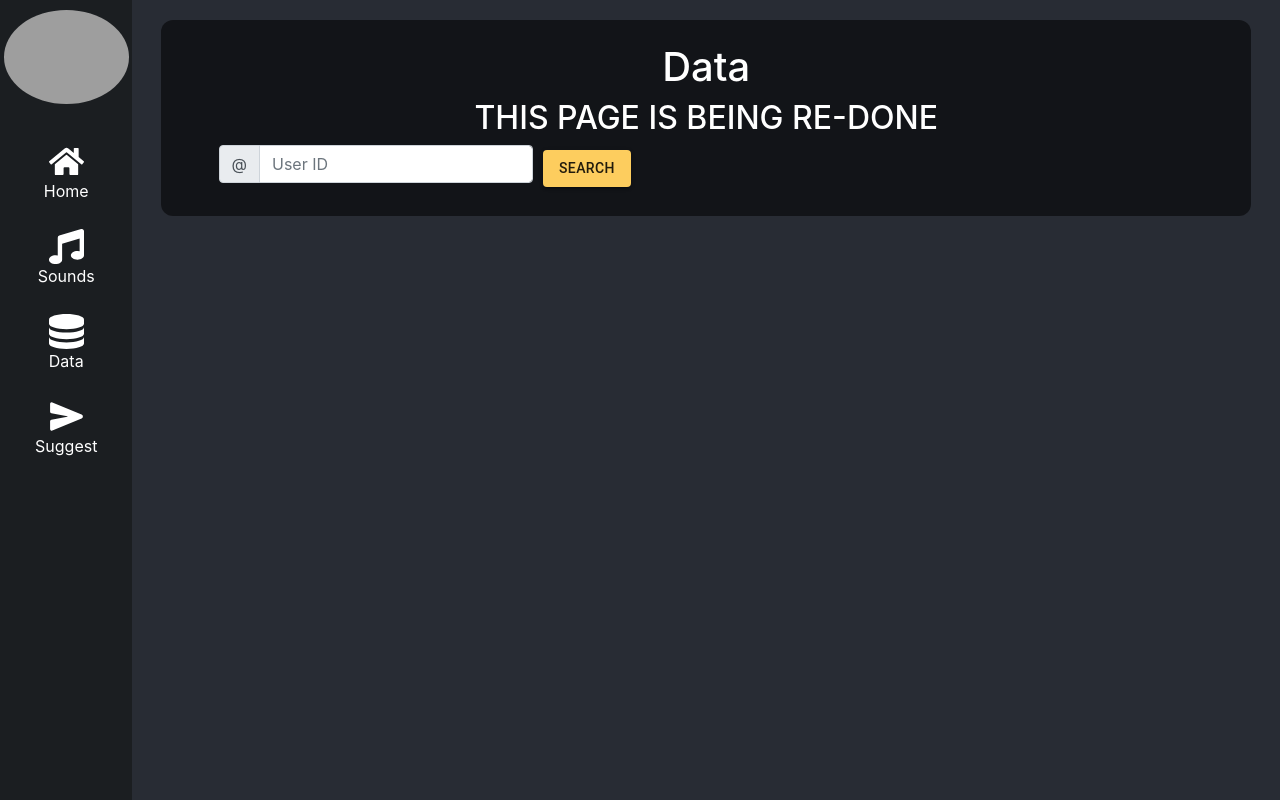
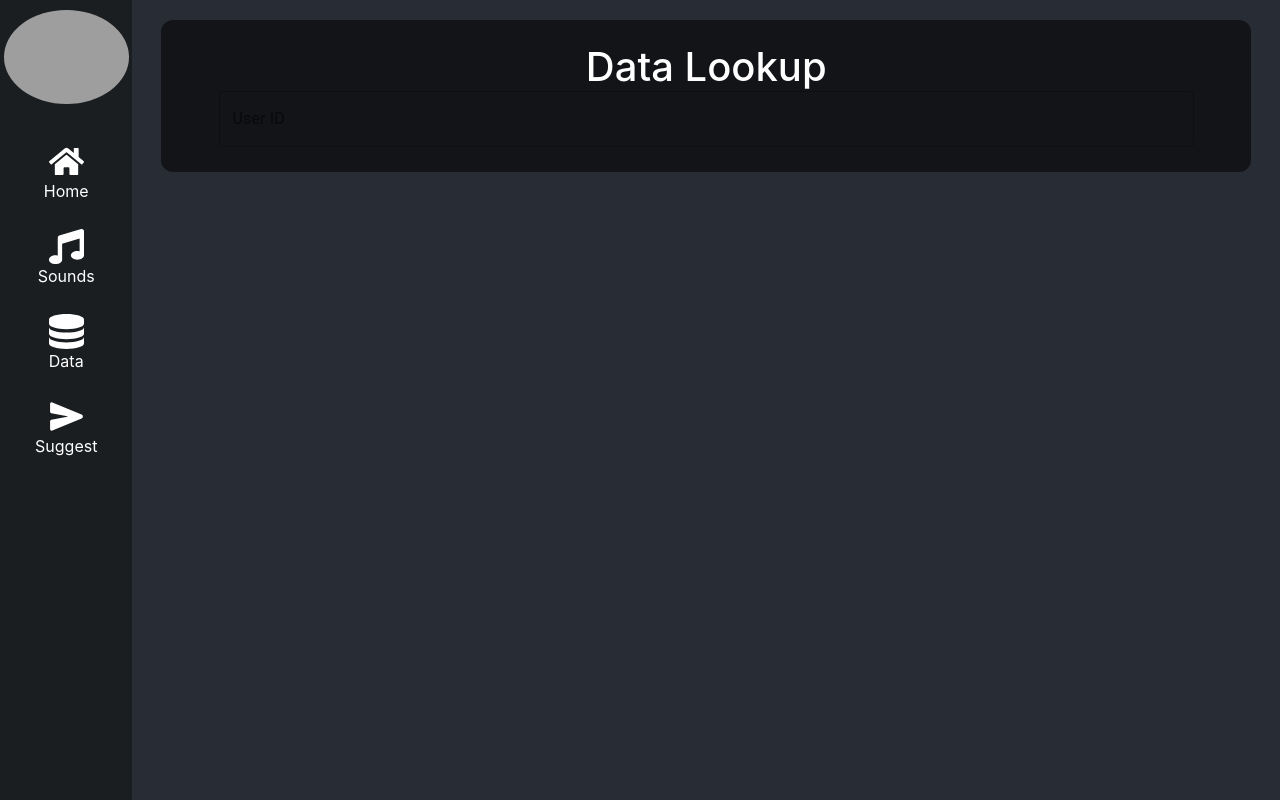
Before and after one commit to BenPVandenberg/TaP-Discord-Bot, a React (Create React App) app in the folder envy/: page /data in a window 1280 px wide. Built offline with nearby package versions, Linux system fonts and the light colour scheme; grey boxes are pictures that could not be loaded.

Commit message:
commit current changes

```diff
--- a/envy/src/App.tsx
+++ b/envy/src/App.tsx
@@ -50,8 +50,8 @@ const useStyles = makeStyles((theme) => ({
         textAlign: "center",
     },
     contentWrapper: {
-        textAlign: "center",
-        margin: "auto",
+        // textAlign: "center",
+        // margin: "auto",
         paddingLeft: "5%",
         paddingRight: "5%",
         paddingTop: "2%",
--- a/envy/src/Components/NavBar.tsx
+++ b/envy/src/Components/NavBar.tsx
@@ -1,5 +1,4 @@
 import { makeStyles } from "@material-ui/core/styles";
-import React from "react";
 import { FaHome, FaMusic } from "react-icons/fa";
 import { ImDatabase } from "react-icons/im";
 import { IoSend } from "react-icons/io5";
--- a/envy/src/Pages/Data.tsx
+++ b/envy/src/Pages/Data.tsx
@@ -1,61 +1,52 @@
-// plan on changing this file a lot
-// @ts-nocheck
-import Button from "@material-ui/core/Button";
+import { makeStyles } from "@material-ui/core/styles";
+import React, { useState } from "react";
+import TextField from "@material-ui/core/TextField";
+import Swal from "sweetalert2";
 import axios from "axios";
-import React from "react";
-import Col from "react-bootstrap/Col";
-import Form from "react-bootstrap/Form";
-import FormControl from "react-bootstrap/FormControl";
-import InputGroup from "react-bootstrap/InputGroup";
-import ReactJson from "react-json-view";
-import Swal from "sweetalert2";
 
-export default class Data extends React.Component {
-    constructor(props) {
-        super(props);
-        this.state = {
-            userID: "", // Text input value
-            allGameData: [], // all game data from backend
-            gameData: [], // user specific game data from allGameData
-        };
-    }
+const useStyles = makeStyles((theme) => {
+    return {
+        wrapper: {},
+        title: {
+            textAlign: "center",
+            margin: "auto",
+        },
+    };
+});
 
-    onSubmit = (e) => {
-        e.preventDefault();
-        this.generateUserData(this.state.userID);
-    };
+interface GameLog {
+    userID: number;
+    username: string;
+    game: string;
+    start: Date;
+    end: Date | null;
+}
 
-    generateUserData = async (userID) => {
-        // only need to get all the data once on first search
-        if (!this.state.allGameData.length) {
-            await this.pullAllData();
-        }
-        // TODO Make it also possible to search by user name
-        // eslint-disable-next-line eqeqeq
-        const userData = this.state.allGameData.filter(
-            // eslint-disable-next-line eqeqeq
-            (e) => e.userID == userID,
-        );
+export default function Suggest() {
+    const [userId, setUserId] = useState<string>("");
 
-        // check if user is in rawData
-        if (!userData.length) {
+    // this function will update the data on the visible table
+    const updateTable = async () => {
+        // verify we have a string
+        if (!userId) return;
+
+        const userIdNum: number = Number(userId);
+        console.log({ userIdNum });
+
+        // verify the input is a number
+        if (isNaN(userIdNum)) {
             Swal.fire({
-                title: "Invalid User ID",
-                text: "This user doesn't exist or isn't in T&P",
-                icon: "warning",
+                title: "UserID isn't a number",
+                icon: "error",
             });
             return;
         }
 
-        this.setState({ gameData: userData });
-    };
-
-    pullAllData = async () => {
+        let downloadedData: GameLog[] = [];
         await axios
             .get("https://api.tandp.me/data/game")
             .then((res) => {
-                this.setState({ allGameData: res.data });
-                return true;
+                downloadedData = res.data;
             })
             .catch((err) => {
                 Swal.fire({
@@ -65,70 +56,25 @@ export default class Data extends React.Component {
                         `HTTP Code ${err.response.status}`,
                     icon: "error",
                 });
+            });
 
-                return false;
-            });
+        console.log({ downloadedData });
     };
 
-    render() {
-        let gameDataView;
-
-        // if we have game data, display it
-        if (Object.keys(this.state.gameData).length) {
-            gameDataView = (
-                <ReactJson
-                    src={this.state.gameData}
-                    theme="twilight"
-                    name={this.state.userID}
-                    collapsed={2}
-                    style={{ background: "rgb(18, 20, 24)" }}
-                />
-            );
-        }
-
-        return (
-            <div className="App">
-                <h1 className="page-header">Data</h1>
-                <h2>THIS PAGE IS BEING RE-DONE</h2>
-
-                {/* Get User ID to look for */}
-                <Form onSubmit={this.onSubmit}>
-                    <Form.Row className="align-items-center">
-                        <Col xs="auto">
-                            <Form.Label htmlFor="inlineFormInputGroup" srOnly>
-                                User ID
-                            </Form.Label>
-                            <InputGroup className="mb-2">
-                                <InputGroup.Prepend>
-                                    <InputGroup.Text>@</InputGroup.Text>
-                                </InputGroup.Prepend>
-                                <FormControl
-                                    type="text"
-                                    placeholder="User ID"
-                                    value={this.state.userID}
-                                    onChange={(e) =>
-                                        this.setState({
-                                            userID: e.target.value,
-                                        })
-                                    }
-                                />
-                            </InputGroup>
-                        </Col>
-                        <Col xs="auto">
-                            <Button
-                                color="secondary"
-                                type="submit"
-                                variant="contained"
-                            >
-                                Search
-                            </Button>
-                        </Col>
-                    </Form.Row>
-                </Form>
-
-                {/* Render game data if we have it */}
-                {gameDataView}
-            </div>
-        );
-    }
+    const classes = useStyles();
+    return (
+        <div className={classes.wrapper}>
+            <h1 className={classes.title}>Data Lookup</h1>
+            <TextField
+                label="User ID"
+                fullWidth
+                variant="outlined"
+                value={userId}
+                onChange={(event) => setUserId(event.target.value)}
+                onKeyPress={(event) => {
+                    if (event.key === "Enter") updateTable();
+                }}
+            />
+        </div>
+    );
 }
--- a/envy/src/Pages/Home.tsx
+++ b/envy/src/Pages/Home.tsx
@@ -3,7 +3,8 @@ import React from "react";
 import Table from "react-bootstrap/Table";
 import { AiFillCheckCircle } from "react-icons/ai";
 
-const useStyles = makeStyles({
+const useStyles = makeStyles((theme) => {
+    return {
         wrapper: {
             // Following need to be specified to center correctly
             textAlign: "center",
@@ -11,6 +12,7 @@ const useStyles = makeStyles({
             // end of required values
             width: "75%",
         },
+    };
 });
 
 export default function Home() {
--- a/envy/src/Pages/Sounds.tsx
+++ b/envy/src/Pages/Sounds.tsx
@@ -1,7 +1,7 @@
 import Grid from "@material-ui/core/Grid";
 import { makeStyles } from "@material-ui/core/styles";
 import axios from "axios";
-import React, { useEffect, useState } from "react";
+import { useEffect, useState } from "react";
 import Swal from "sweetalert2";
 import SoundTable from "../Components/SoundTable";
 import SoundUpload from "../Components/SoundUpload";
@@ -13,10 +13,16 @@ type Sound = {
     ownerName: string;
 };
 
-const useStyles = makeStyles({
-    pageHeader: {
-        paddingBottom: "10px",
-    },
+const useStyles = makeStyles((theme) => {
+    return {
+        wrapper: {
+            textAlign: "center",
+            margin: "auto",
+        },
+        pageHeader: {
+            paddingBottom: "10px",
+        },
+    };
 });
 
 export default function Sounds() {
@@ -66,9 +72,9 @@ export default function Sounds() {
 
             newAllSounds.push({
                 name: sound,
-                occurrences: soundData[sound]["occurrences"] || 0,
-                ownerID: soundData[sound]["ownerID"] || null,
-                ownerName: soundData[sound]["ownerName"] || "",
+                occurrences: soundData[sound]["occurrences"] ?? 0,
+                ownerID: soundData[sound]["ownerID"] ?? null,
+                ownerName: soundData[sound]["ownerName"] ?? "",
             });
         });
 
@@ -81,13 +87,12 @@ export default function Sounds() {
     // run on mount
     useEffect(() => {
         updateSounds();
-        // eslint-disable-next-line react-hooks/exhaustive-deps
     }, []); // * This empty array makes useEffect act like componentDidMount
 
     const classes = useStyles();
 
     return (
-        <div>
+        <div className={classes.wrapper}>
             <h1 className={classes.pageHeader}>Sounds</h1>
             <Grid container direction="row" justify="center" spacing={5}>
                 <Grid item>
--- a/envy/src/Pages/Suggest.tsx
+++ b/envy/src/Pages/Suggest.tsx
@@ -1,10 +1,13 @@
 import IconButton from "@material-ui/core/IconButton";
 import { makeStyles } from "@material-ui/core/styles";
-import React from "react";
 import { SiGithub } from "react-icons/si";
 
-const useStyles = makeStyles({
-    wrapper: {},
+const useStyles = makeStyles((theme) => {
+    return {
+        wrapper: {
+            textAlign: "center",
+            margin: "auto",
+        },
         githubButton: {
             background: "black",
             borderRadius: 3,
@@ -16,6 +19,7 @@ const useStyles = makeStyles({
                 background: "#5c5c5c",
             },
         },
+    };
 });
 
 export default function Suggest() {
```
Lines whose indentation alone changed are shown as unchanged.
